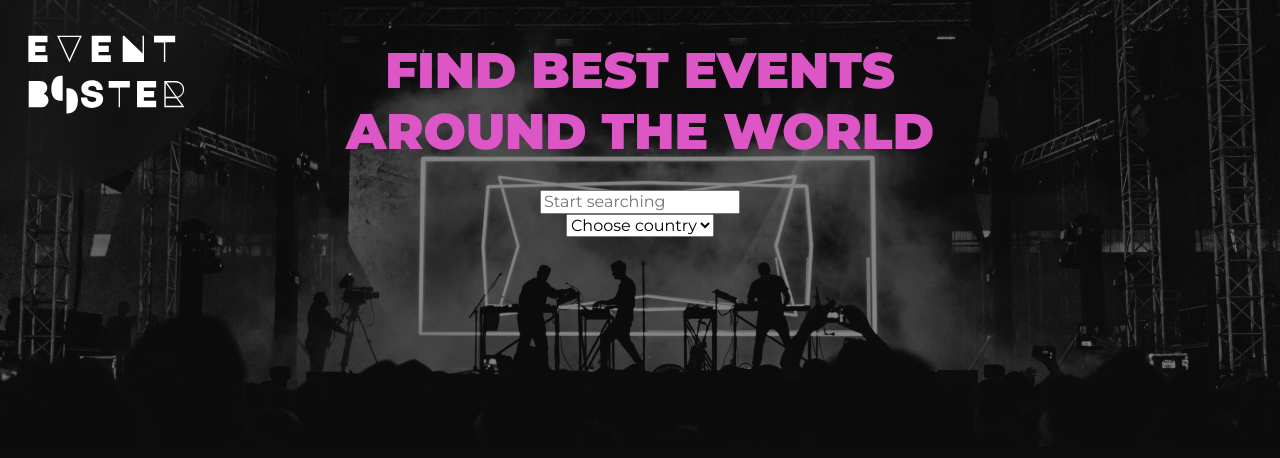
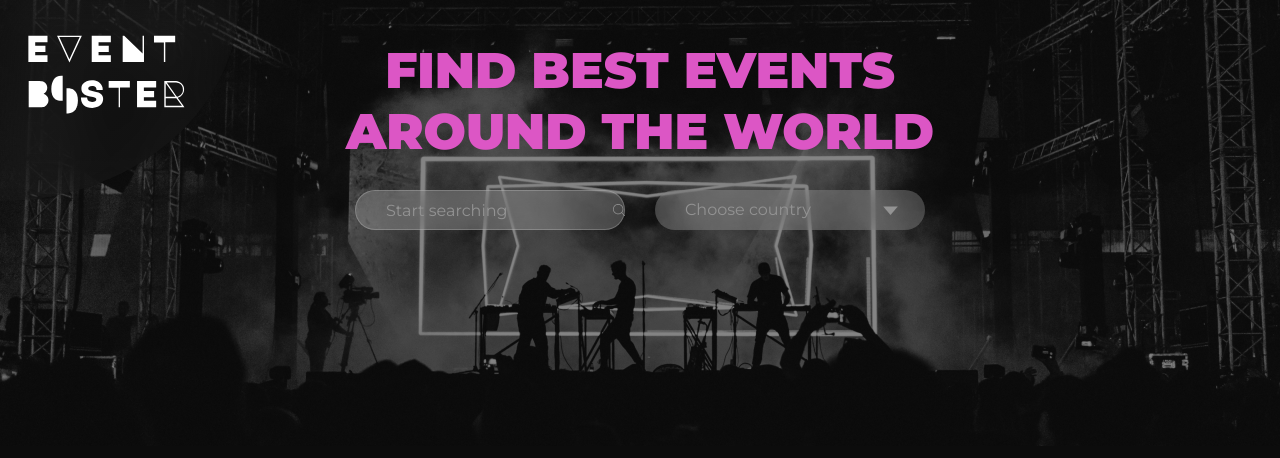
Before and after one commit to DianaTsebenko/project-js, a website built with Parcel: page src/index.html in a window 1280 px wide. Built offline with nearby package versions, Linux system fonts and the light colour scheme.

Commit message:
fully completed header

```diff
--- a/src/partials/header.html
+++ b/src/partials/header.html
@@ -12,7 +12,7 @@
       <div class="container_header">
         <form class="search_form" id="search-form">
           <div class="search_field">
-            <label class="">
+            <label>
               <input
                 class="searchInput"
                 type="text"
--- /dev/null
+++ b/src/sass/components/_input.scss
@@ -0,0 +1,133 @@
+.container_header {
+    width: 100%;
+    height: auto;
+    margin: 0 auto;
+    padding: 0 25px;
+
+    &.nopad {
+        padding: 0;
+    }
+
+    @media screen and (min-width: 768px) {
+        padding: 0 87px;
+
+        @media screen and (min-width: 1280px) {
+            padding: 0 175px;
+        }
+    }
+}
+
+.search_form {
+    display: flex;
+    position: relative;
+
+    @media screen and (max-width: 767px) {
+        align-items: center;
+        flex-direction: column;
+        animation: translating 2s ease 0.2s;
+    }
+
+    @media screen and (min-width: 768px) {
+        justify-content: space-between;
+        width: 570px;
+        margin: 0 auto;
+
+        @media screen and (min-width: 1280px) {
+            justify-content: center;
+        }
+    }
+}
+
+.search_field {
+    padding-bottom: 25px;
+    position: relative;
+
+    & input {
+        padding-right: 40px;
+        box-sizing: border-box;
+    }
+}
+
+.field-common {
+    width: 270px;
+    height: 40px;
+    padding: 10px 30px;
+    background: $search-bg-color;
+    backdrop-filter: blur(20px);
+    border: 1px solid $search-bg-color;
+    border-radius: 20px;
+    color: $search_text_color;
+    outline: none;
+    font-size: 16px;
+    line-height: 1.25;
+    transition: all 250ms cubic-bezier(0.4, 0, 0.2, 1);
+
+    &:hover,
+    &:focus {
+        box-shadow: 0px 0px 10px 3px $accent_color;
+        color: $accent_color;
+
+        &::placeholder {
+            color: $accent_color;
+        }
+    }
+
+    &::placeholder {
+        font-style: normal;
+        font-weight: normal;
+        color: $search_text_color;
+    }
+}
+
+.searchInput {
+    @extend .field-common;
+
+    @media screen and (min-width: 1280px) {
+        margin-right: 30px;
+    }
+}
+
+.country {
+    position: relative;
+
+    .countrySearch {
+        @extend .field-common;
+        padding-right: 40px;
+        border: transparent;
+        appearance: none;
+        display: flex;
+        align-items: center;
+        box-sizing: border-box;
+    }
+
+    &::after {
+        content: '';
+        position: absolute;
+        top: 32%;
+        right: 27px;
+        transform: translateY(-50%);
+        display: inline-block;
+        width: 15px;
+        height: 10px;
+        background: url('../images/arrow.svg') no-repeat;
+        background-size: contain;
+        pointer-events: none;
+    }
+}
+
+label {
+    position: relative;
+
+    &::after {
+        content: '';
+        position: absolute;
+        top: 50%;
+        right: 30px;
+        transform: translateY(-50%);
+        display: inline-block;
+        background: url('../images/seach.svg') no-repeat;
+        width: 12px;
+        height: 12px;
+        background-size: contain;
+    }
+}
--- a/src/sass/index.scss
+++ b/src/sass/index.scss
@@ -6,4 +6,5 @@
 @import './components/containers';
 
 @import './components/header';
+@import './components/input';
 @import './common';
--- a/src/sass/utilities/_variables.scss
+++ b/src/sass/utilities/_variables.scss
@@ -4,3 +4,5 @@ $background_color: #0E0E0E;
 $accent_color: #DC56C5;
 $secondary_color: #0E0E0E;
 $button_color: #4C00FE;
+$search_text_color: #939393;
+$search-bg-color: rgba(255, 255, 255, 0.2);
```
Also changed, not shown: src/images/arrow.svg (added), src/images/seach.svg (added).
